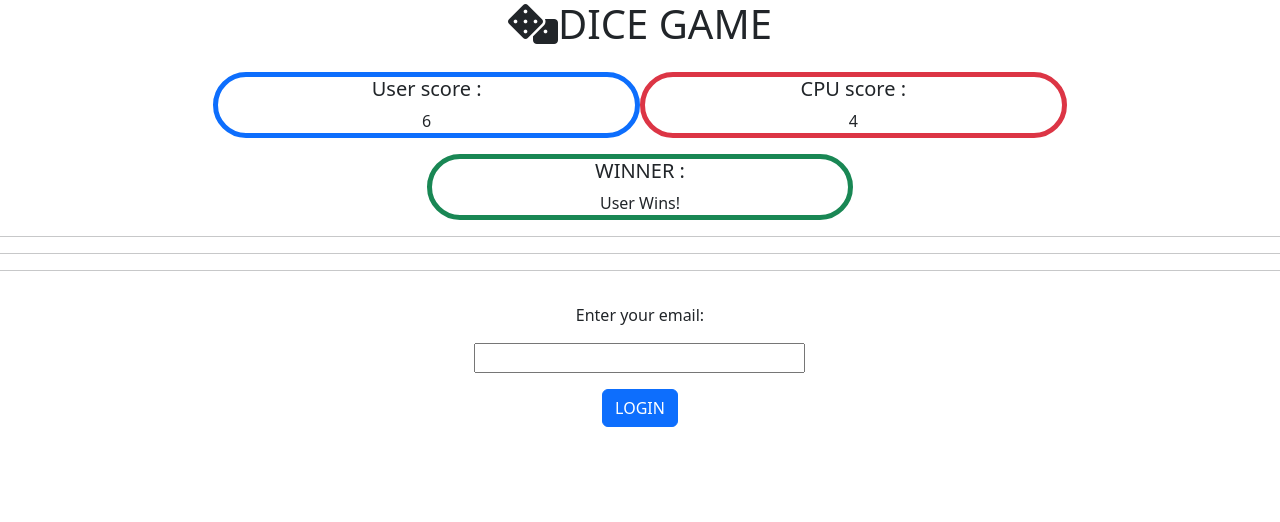
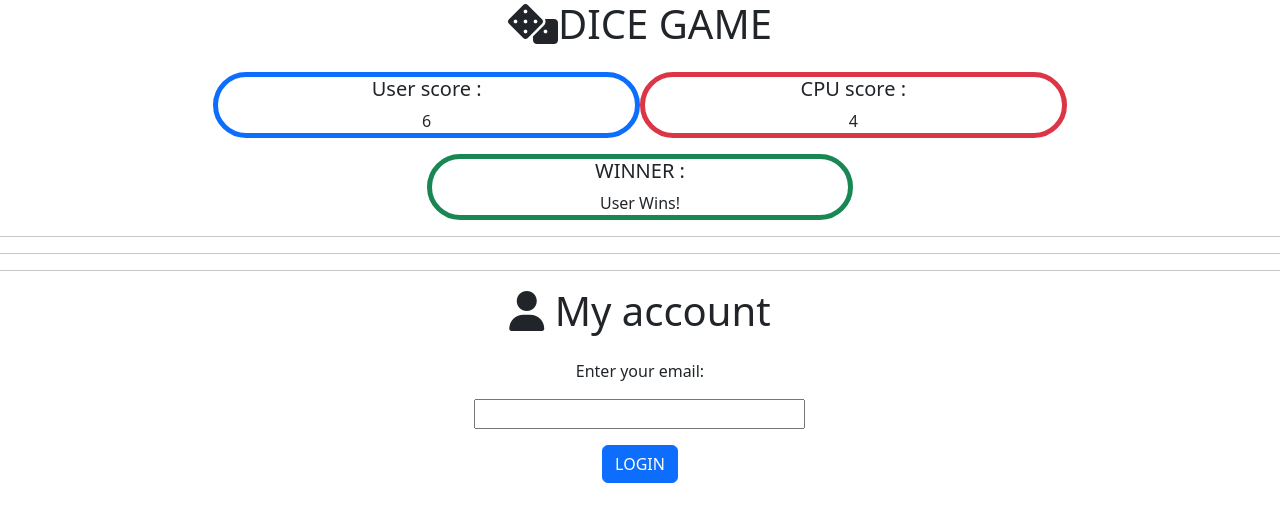
Before and after one commit to ArmandoMarino/js-mail-dadi, a plain HTML site: page index.html in a window 1280 px wide. Drawn offline with nearby package versions, Linux system fonts and the light colour scheme.

Commit message:
css added

```diff
--- a/index.html
+++ b/index.html
@@ -35,6 +35,7 @@
 
         <section id="form" class="container-fluid">
             <div class="row text-center">
+                <h1><i class="fa-solid fa-user"></i> My account</h1>
                 <div class="col-4 offset-4">
                     <label for="email" class="my-3">Enter your email:</label> <br>
                     <input type="email" id="email" size="30" required>
```
